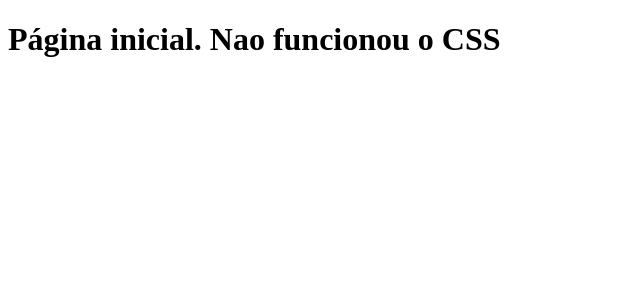
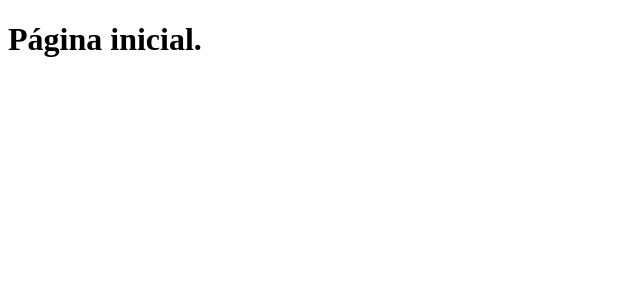
Before and after one commit to PedroAugusto-Sensei/Clone_tabnews, a Next.js app: page / in a window 1280 px wide. Shown: the top 300 px of the page, without its empty margins (0-640 px from the left). Built offline with nearby package versions, Linux system fonts and the light colour scheme.

Commit message:
Retoma a interface original

```diff
--- a/pages/index.js
+++ b/pages/index.js
@@ -1,5 +1,5 @@
 function Home() {
-    return <h1>Página inicial. Nao funcionou o CSS</h1>
+    return <h1>Página inicial.</h1>
 }
 
 export default Home;
```
